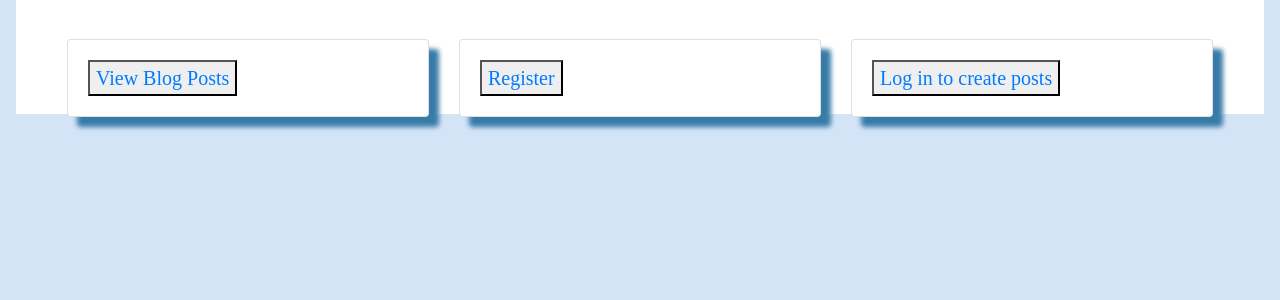
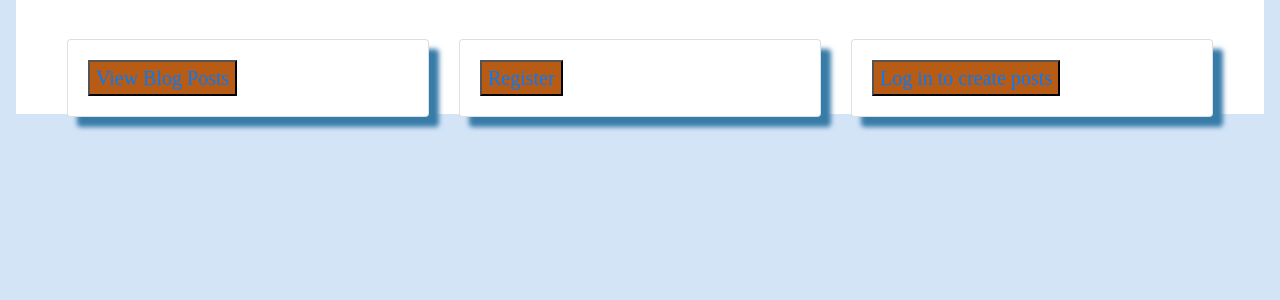
Before and after one commit to Kernael92/post, a Python web app: template templates/home.html in a window 1280 px wide. Shown: the part 177-477 px from the top of the page. Run offline with Jinja, Linux system fonts and the light colour scheme; the template is opened without the code that fills it, so the values that code supplies are empty; some libraries are stand-ins or nearby versions.

Commit message:
add background color to the download button

```diff
--- a/static/css/style.css
+++ b/static/css/style.css
@@ -146,3 +146,11 @@ input[type=submit] { align-self: start; min-width: 10em; }
     margin-bottom: -10%;
     color: #495057;
 }
+button {
+
+    background:#B85B14;
+
+}
+button:hover {
+    background-color: #0062cc; color: #fff; text-decoration: none;
+}
```
